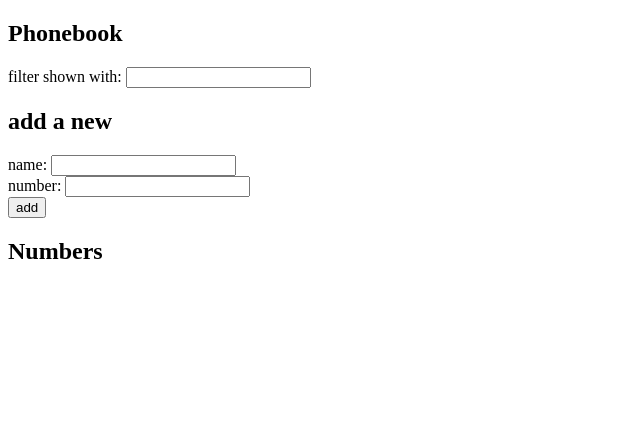
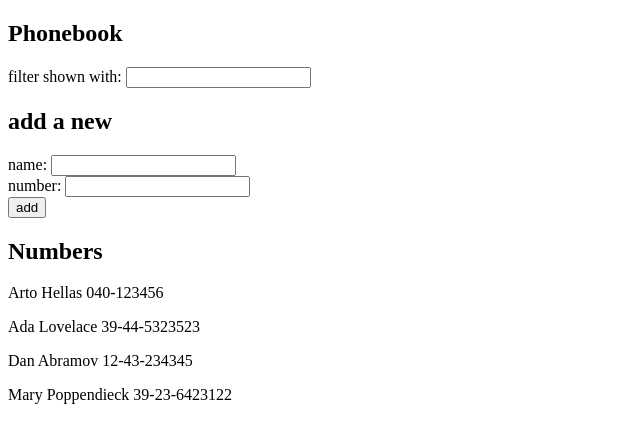
Before and after one commit to Gulcan00/full-stack-open, a React (Vite) app in the folder part2/phonebook/: page / in a window 1280 px wide. Shown: the top 442 px of the page, without its empty margins (0-640 px from the left). Built offline with nearby package versions, Linux system fonts and the light colour scheme; data requests are answered from the project's data file.

Commit message:
2.10 Get initial data with axios

```diff
--- a/part2/phonebook/src/App.jsx
+++ b/part2/phonebook/src/App.jsx
@@ -1,15 +1,21 @@
-import { useState } from 'react'
+import { useState, useEffect } from 'react'
+import axios from 'axios';
 import Filter from './components/Filter'
 import PersonForm from './components/PersonForm'
 import Persons from './components/Persons'
-
 const App = () => {
   const [persons, setPersons] = useState([])
   const [newName, setNewName] = useState('')
   const [newNumber, setNewNumber] = useState('')
   const [search, setSearch] = useState('')
 
-
+  useEffect(() => {
+    axios
+    .get('http://localhost:3001/persons')
+    .then(response => {
+      setPersons(response.data);
+    })
+  }, [])
 
   const handleNameChange = (event) => {
     setNewName(event.target.value);
```
